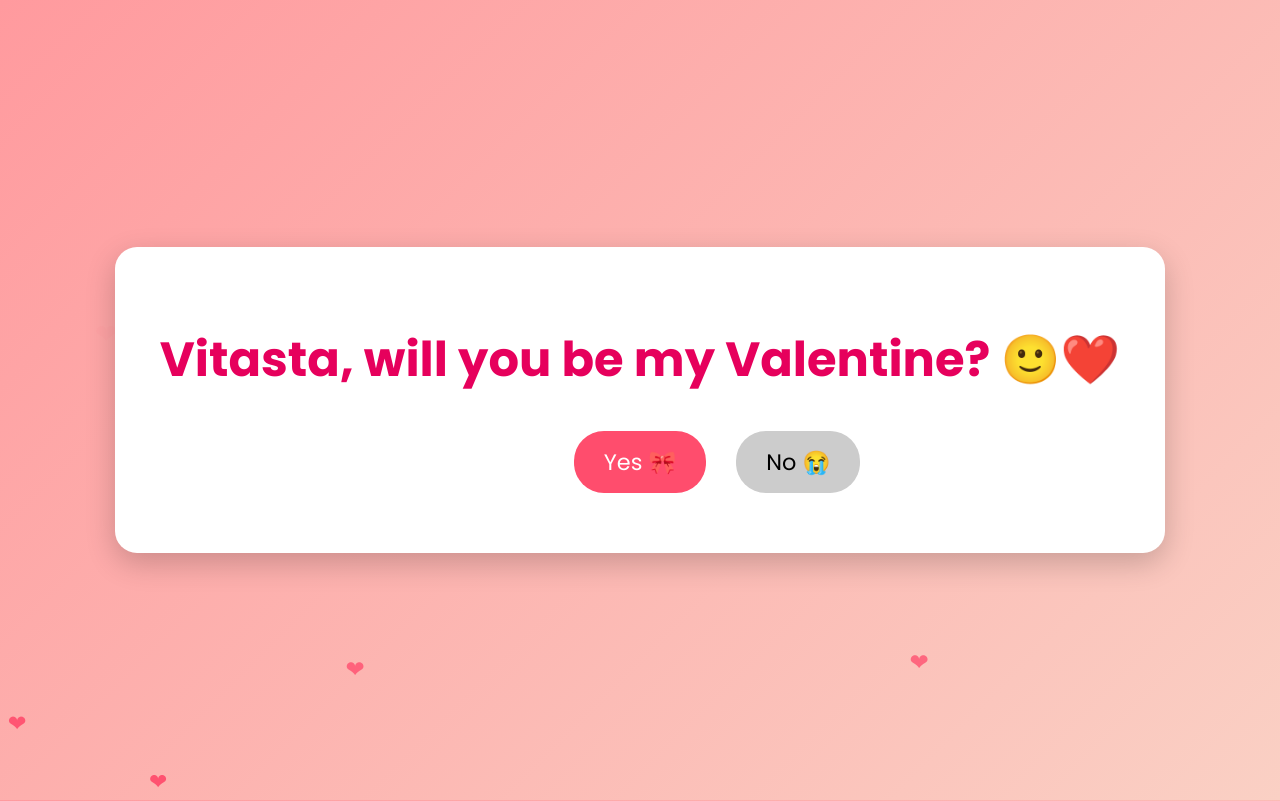
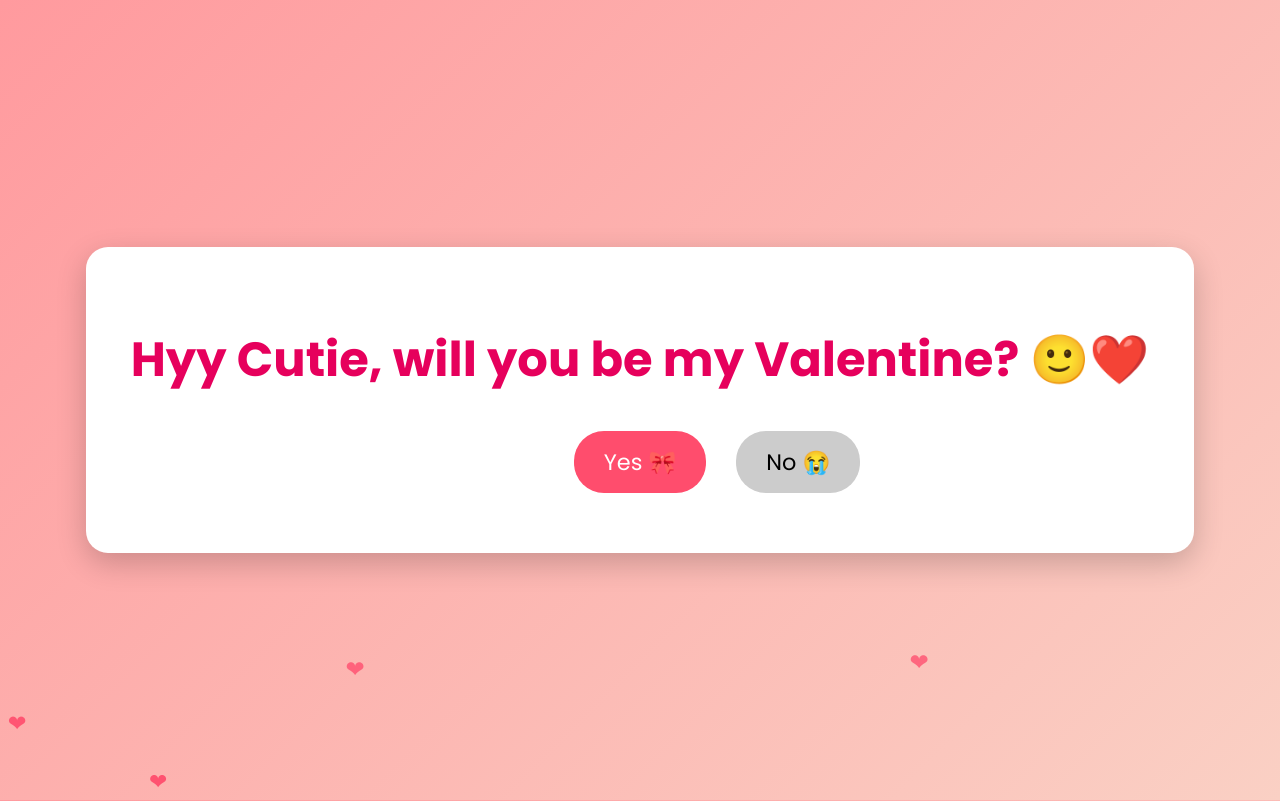
Before and after one commit to Hpathani/Valentine, a plain HTML site: page index.html in a window 1280 px wide. Shown: the top 801 px of the page. Drawn offline with Linux system fonts and the light colour scheme.

Commit message:
index.html

```diff
--- a/index.html
+++ b/index.html
@@ -86,7 +86,7 @@
 <body>
 
   <div class="container">
-    <h1> Vitasta, will you be my Valentine? 🙂❤️</h1>
+    <h1> Hyy Cutie, will you be my Valentine? 🙂❤️</h1>
     <button id="yesBtn" onclick="yesClicked()">Yes 🎀</button>
     <button id="noBtn" onmouseover="moveNo()">No 😭</button>
   </div>
```
